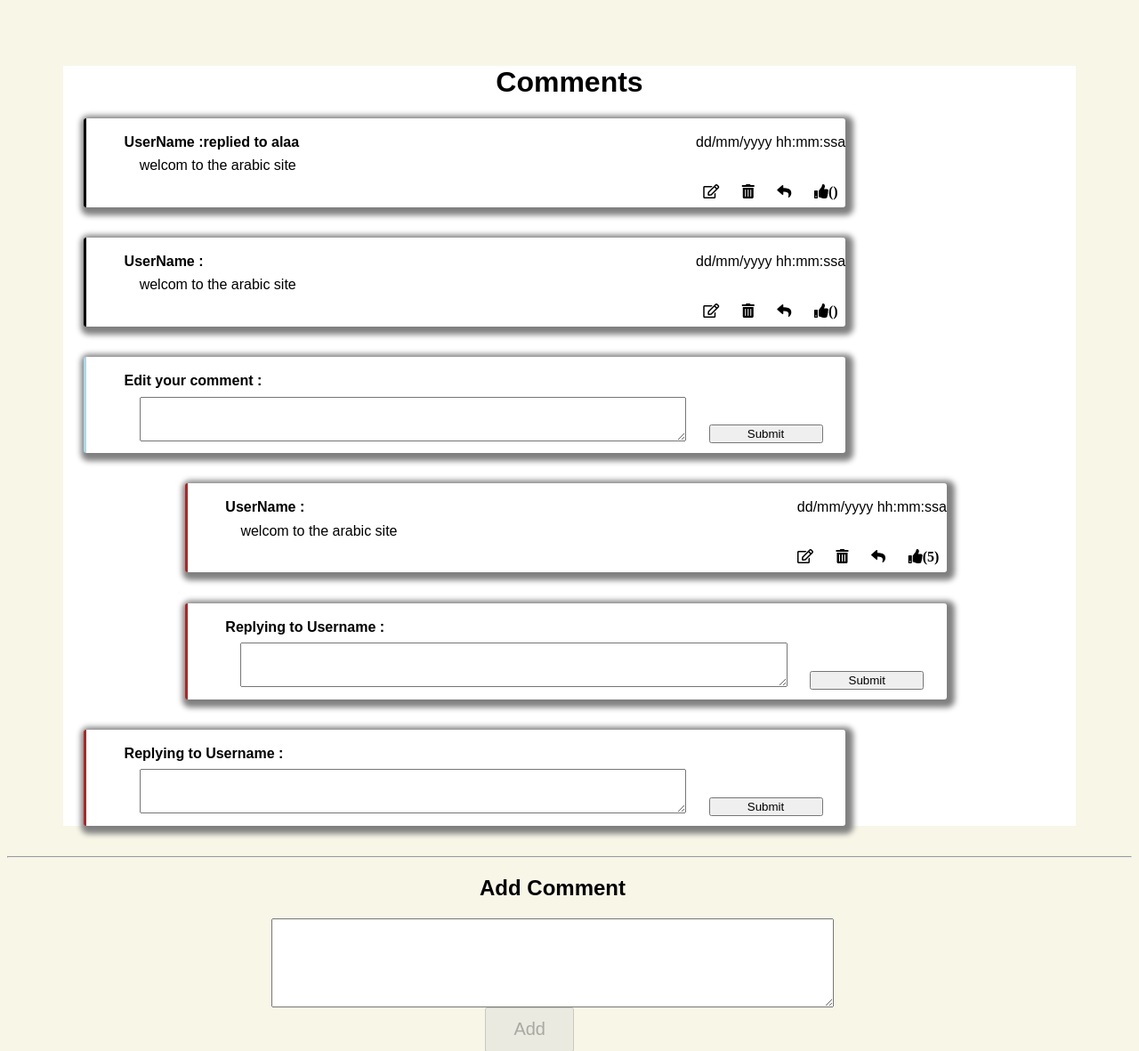
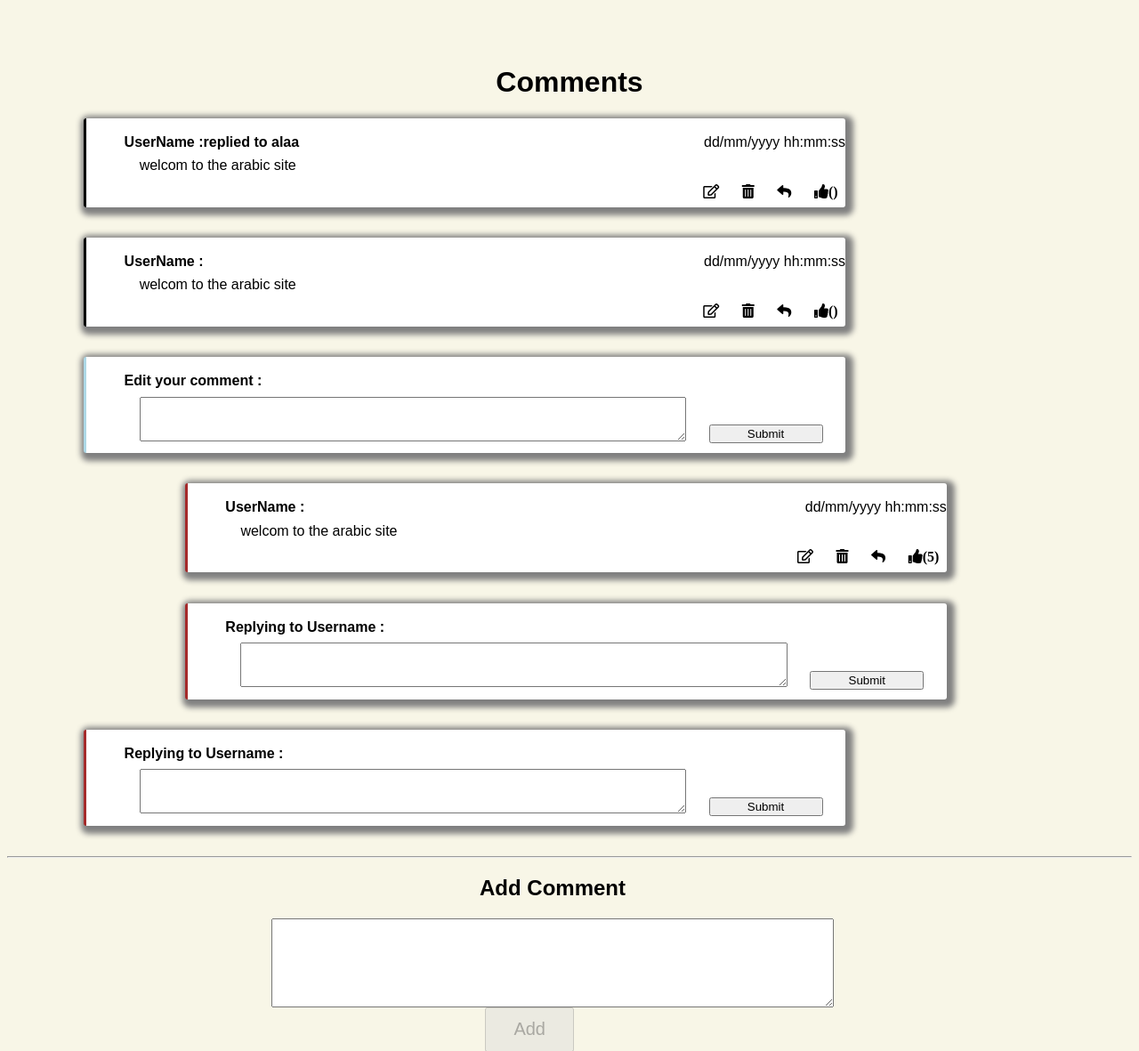
Before and after one commit to Warawreh/AmazonTechathon, a PHP site: page /CommentPage.php in a window 1280 px wide. Shown: the part 62-1243 px from the top of the page at 89% size. Run offline with PHP 8.4, Linux system fonts and the light colour scheme; some libraries are stand-ins or nearby versions.

Commit message:
Update CommentPage.php

```diff
--- a/CommentPage.php
+++ b/CommentPage.php
@@ -118,7 +118,7 @@
 
     <hr>
     <div class="down">
-        <div  style="background-color: white;" id="CommentsBlock">
+        <div  id="CommentsBlock">
 
 
                     <h1 style="text-align: center">Comments</h1>
@@ -130,7 +130,7 @@
                     <div class="uside">
                     <laber style="font-weight: bold;">UserName :replied to alaa </laber>
                     <div class="w">
-                    dd/mm/yyyy hh:mm:ssa
+                    dd/mm/yyyy hh:mm:ss
                 </div>
                 </div>
 
@@ -152,7 +152,7 @@
                     <div class="uside">
                     <laber style="font-weight: bold;">UserName : </laber>
                     <div  class="w">
-                    dd/mm/yyyy hh:mm:ssa
+                    dd/mm/yyyy hh:mm:ss
                 </div>
                 </div>
 
@@ -192,7 +192,7 @@
                     <div class="uside">
                     <laber style="font-weight: bold;">UserName : </laber>
                     <div class="w">
-                    dd/mm/yyyy hh:mm:ssa
+                    dd/mm/yyyy hh:mm:ss
                 </div>
                 </div>
 
```
